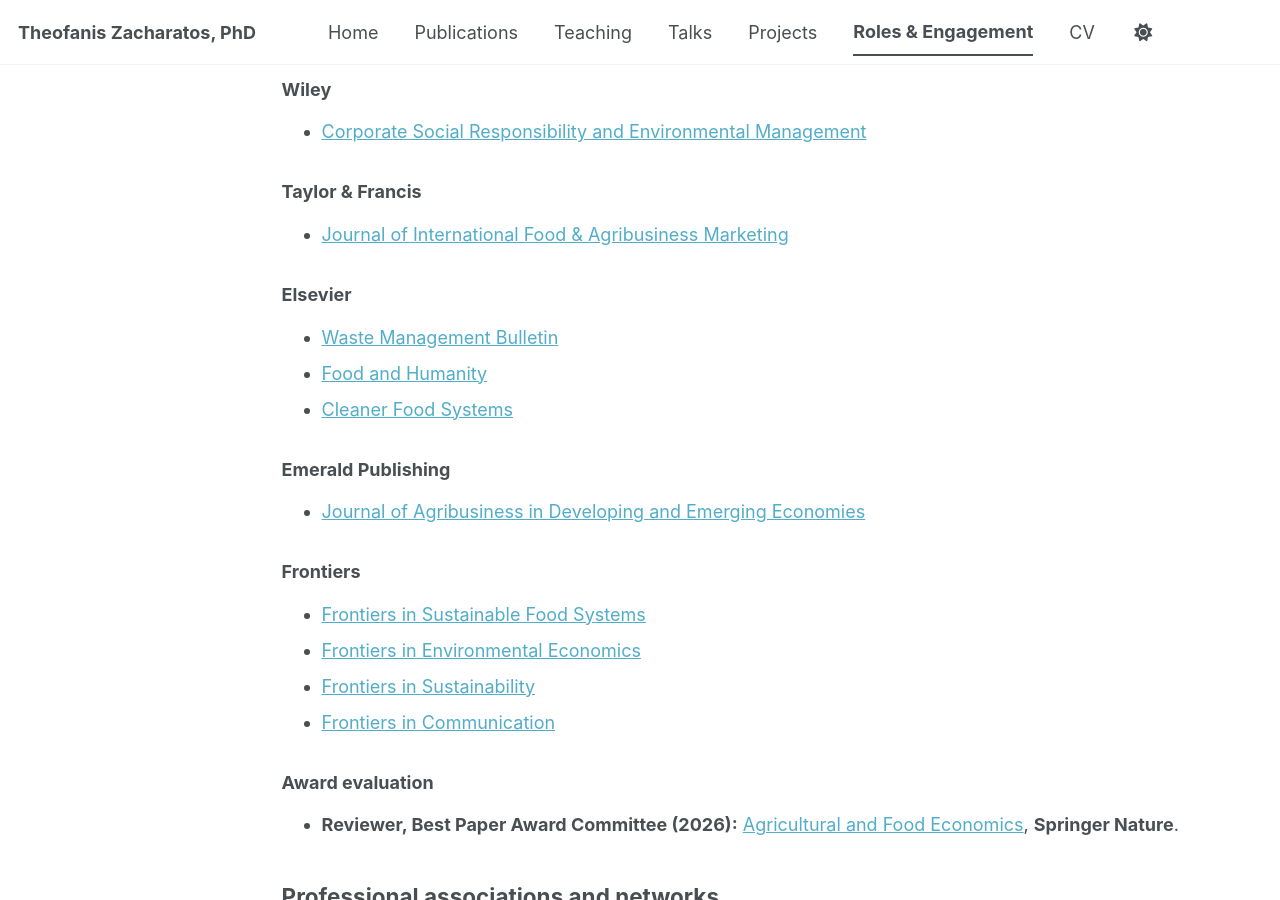
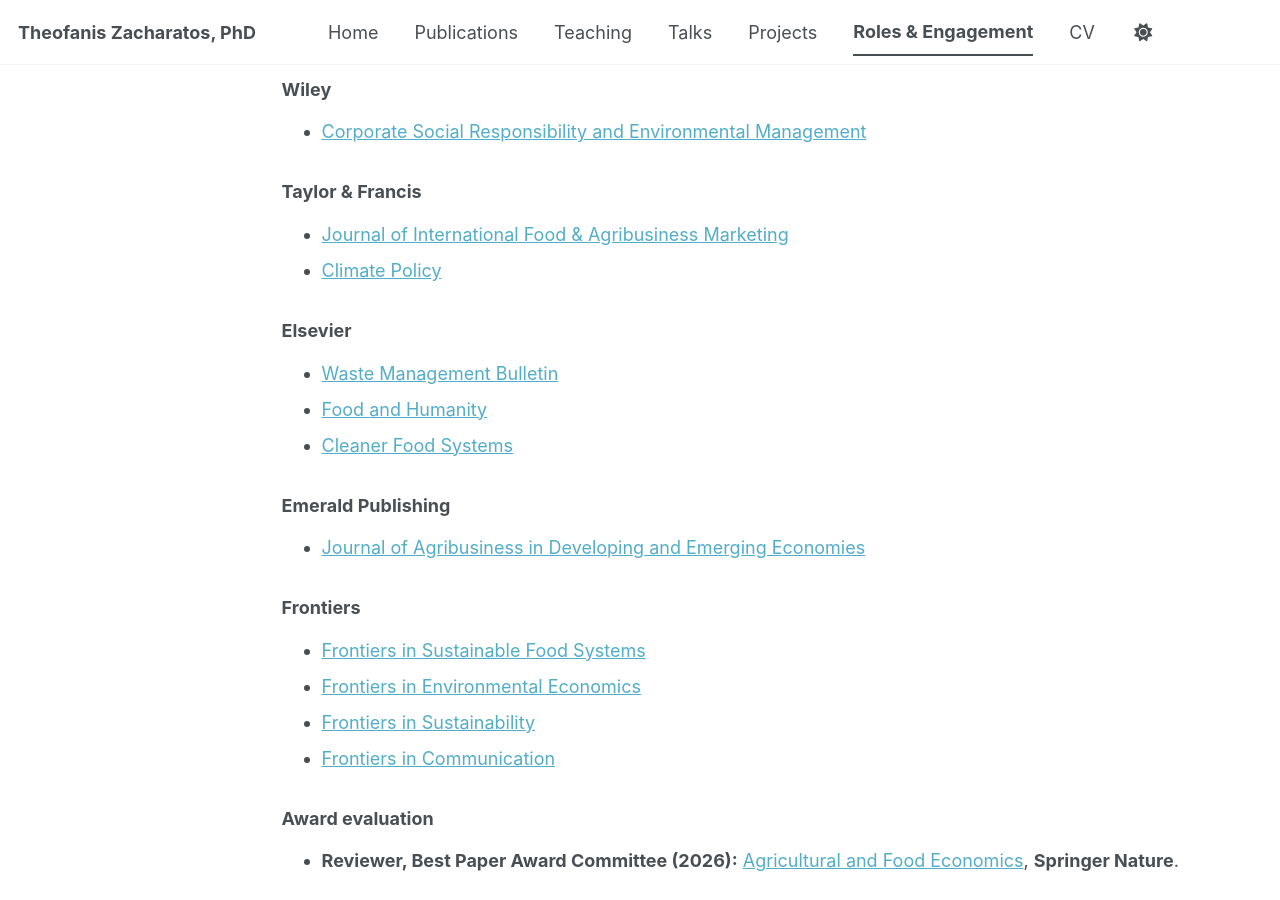
Before and after one commit to TheofanisZacharatos/theofaniszacharatos.github.io, a Jekyll site: the page built from _pages/academic-service.md, in a window 1280 px wide and 900 px high, scrolled down 729 px. Built offline with Jekyll 4.4.1, drawn with Linux system fonts in a browser that asks for light colours; a style sheet for code colours, icons or effects is not loaded.

Commit message:
Update academic-service.md

```diff
--- a/_pages/academic-service.md
+++ b/_pages/academic-service.md
@@ -31,6 +31,7 @@ I have served as a peer reviewer for the following journals, grouped by publishe
 ### Taylor & Francis
 
 - [Journal of International Food & Agribusiness Marketing](https://www.tandfonline.com/journals/wifa20)
+- [Climate Policy](https://www.tandfonline.com/journals/tcpo20)
 
 ### Elsevier
 
```
